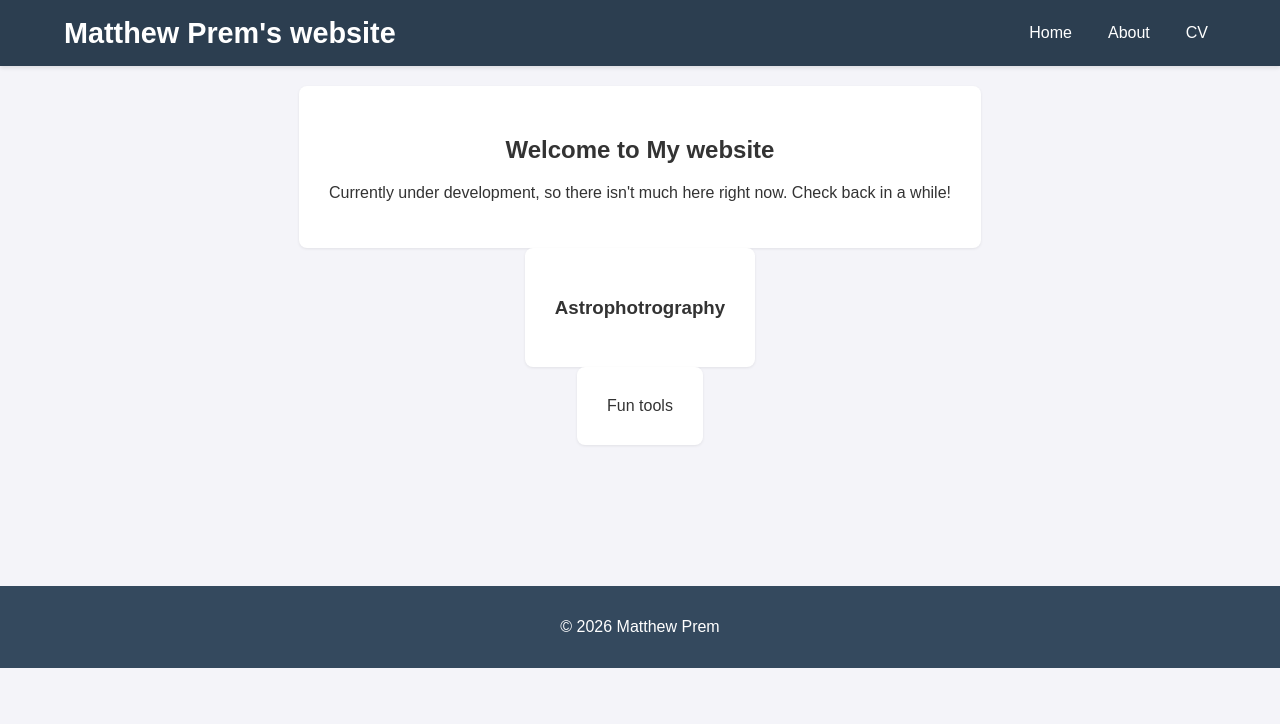
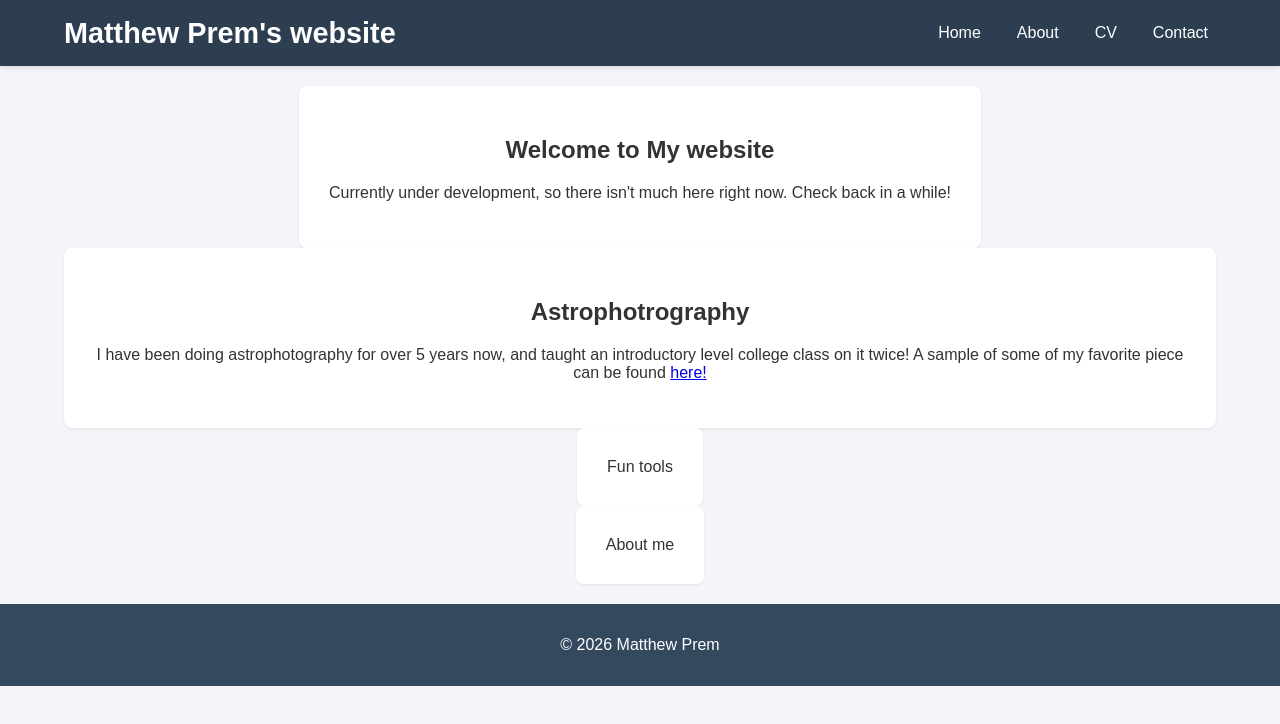
Before and after one commit to Galiazzz/mywebsite, a plain HTML site: page index.html in a window 1280 px wide. Drawn offline with Linux system fonts and the light colour scheme.

Commit message:
Adding favicon

```diff
--- a/index.html
+++ b/index.html
@@ -3,8 +3,9 @@
 <head>
     <meta charset="UTF-8">
     <meta name="viewport" content="width=device-width, initial-scale=1.0">
-    <title>Boring website</title>
+    <title>Matthew Prem</title>
     <link rel="stylesheet" href="index.css">
+    <link rel="shortcut icon" href="top level resources/favicon.png" type="image/x-icon">
 </head>
 <body>
     <header>
@@ -13,6 +14,7 @@
             <a href="#">Home</a>
             <a href="#">About</a>
             <a href="#">CV</a>
+            <a href="#">Contact</a>
         </nav>
     </header>
 
@@ -22,10 +24,12 @@
             <p>Currently under development, so there isn't much here right now. Check back in a while!</p>
         </section>
         <section class="content-section">
-            <h3>Astrophotrography</h3>
-            <p></p>
+            <h2>Astrophotrography</h2>
+            <p>I have been doing astrophotography for over 5 years now, and taught an introductory level college class on it twice!
+                 A sample of some of my favorite piece can be found <a href="Astrophotography/images.html">here!</a></p>
         </section>
         <section>Fun tools</section>
+        <section>About me</section>
     </main>
 
     <footer>
```
Also changed, not shown: Astrophotography/astrophography.html (added).
